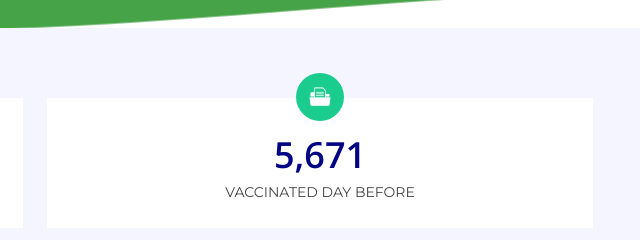
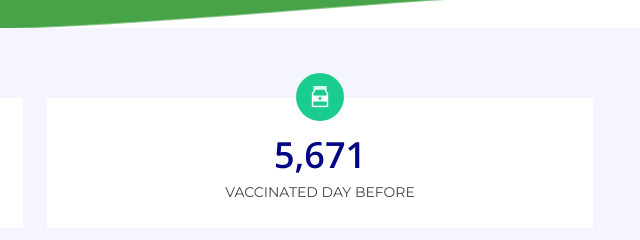
Before and after one commit to kvssankar/vaccination-india, a website: page index.html in a window 1280 px wide. Shown: the part 498-738 px from the top of the page, 605-1245 px from the left. Drawn offline with nearby package versions, Linux system fonts and the light colour scheme; animation ran at ten frames a second.

Commit message:
first done

```diff
--- a/index.html
+++ b/index.html
@@ -155,7 +155,7 @@
 
           <div class="col-lg-6 col-md-6 mt-5 mt-md-0">
             <div class="count-box">
-              <i class="icofont-document-folder"></i>
+              <i class="icofont-medicine"></i>
               <span data-toggle="counter-up">5,671</span>
               <p>VACCINATED DAY BEFORE</p>
             </div>
```
